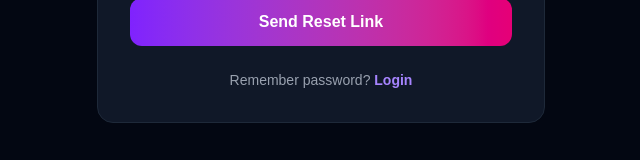
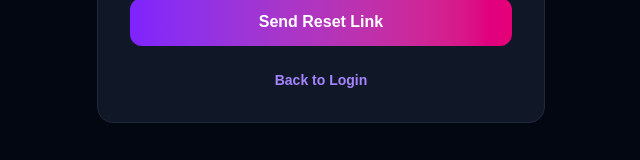
Before and after one commit to sandhya69454/cloud-blog-platform, a Next.js app: page /auth/forgot-password in a window 1280 px wide. Shown: the part 481-641 px from the top of the page, without its empty margins (319-959 px from the left). Built offline with nearby package versions, Linux system fonts and the light colour scheme; no server answers.

Commit message:
Fix password build error

```diff
--- a/app/auth/forgot-password/page.tsx
+++ b/app/auth/forgot-password/page.tsx
@@ -1,16 +1,19 @@
 'use client';
 import { useState } from 'react';
-import { createClient } from '@/lib/supabase/client';
+import { createBrowserClient } from '@supabase/ssr';
 
 export default function ForgotPasswordPage() {
   const [email, setEmail] = useState('');
   const [sent, setSent] = useState(false);
   const [error, setError] = useState('');
-  const supabase = createClient();
 
   const handleReset = async () => {
+    const supabase = createBrowserClient(
+      process.env.NEXT_PUBLIC_SUPABASE_URL!,
+      process.env.NEXT_PUBLIC_SUPABASE_ANON_KEY!
+    );
     const { error } = await supabase.auth.resetPasswordForEmail(email, {
-      redirectTo: 'http://localhost:3000/auth/reset-password',
+      redirectTo: window.location.origin + '/auth/reset-password',
     });
     if (error) setError(error.message);
     else setSent(true);
@@ -20,24 +23,16 @@ export default function ForgotPasswordPage() {
     <div className="min-h-screen bg-gray-950 flex items-center justify-center px-4">
       <div className="w-full max-w-md">
         <div className="text-center mb-8">
-          <a href="/" className="text-3xl font-black text-violet-400">
-            MyBlog
-          </a>
+          <a href="/" className="text-3xl font-black text-violet-400">MyBlog</a>
           <h2 className="text-white text-2xl font-bold mt-4">Forgot Password</h2>
           <p className="text-gray-400 mt-2">We will send you a reset link</p>
         </div>
         <div className="bg-gray-900 border border-gray-800 rounded-2xl p-8">
           {sent ? (
             <div className="text-center">
-              <div className="text-5xl mb-4">📧</div>
               <h3 className="text-white font-bold text-xl mb-2">Email Sent!</h3>
-              <p className="text-gray-400 mb-6">
-                Check your inbox for the password reset link!
-              </p>
-              <a href="/auth/login"
-                className="text-violet-400 hover:text-violet-300 font-semibold">
-                Back to Login
-              </a>
+              <p className="text-gray-400 mb-6">Check your inbox for the reset link!</p>
+              <a href="/auth/login" className="text-violet-400 font-semibold">Back to Login</a>
             </div>
           ) : (
             <>
@@ -49,7 +44,7 @@ export default function ForgotPasswordPage() {
               <div className="mb-6">
                 <label className="text-gray-400 text-sm font-medium block mb-2">Email</label>
                 <input
-                  className="w-full bg-gray-800 border border-gray-700 text-white p-3 rounded-xl focus:outline-none focus:border-violet-500 transition-colors"
+                  className="w-full bg-gray-800 border border-gray-700 text-white p-3 rounded-xl focus:outline-none focus:border-violet-500"
                   placeholder="you@example.com"
                   value={email}
                   onChange={(e) => setEmail(e.target.value)}
@@ -57,15 +52,12 @@ export default function ForgotPasswordPage() {
               </div>
               <button
                 onClick={handleReset}
-                className="w-full bg-gradient-to-r from-violet-600 to-pink-600 hover:opacity-90 text-white p-3 rounded-xl font-bold transition-opacity"
+                className="w-full bg-gradient-to-r from-violet-600 to-pink-600 text-white p-3 rounded-xl font-bold"
               >
                 Send Reset Link
               </button>
               <p className="text-center text-gray-400 mt-6 text-sm">
-                Remember password?{' '}
-                <a href="/auth/login" className="text-violet-400 hover:text-violet-300 font-semibold">
-                  Login
-                </a>
+                <a href="/auth/login" className="text-violet-400 font-semibold">Back to Login</a>
               </p>
             </>
           )}
```
